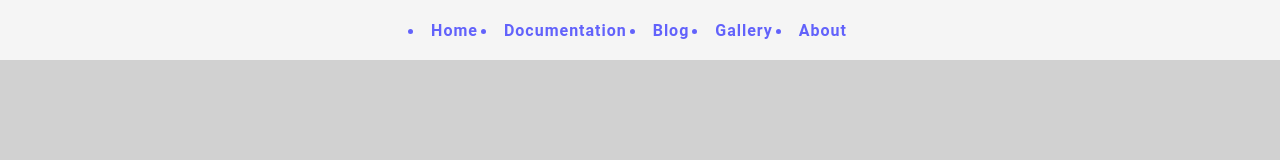
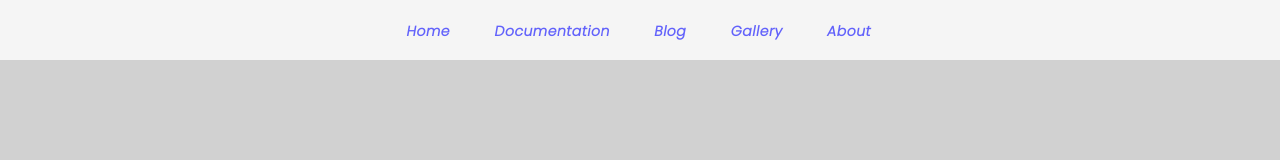
Before and after one commit to sumanl46/tictactoe, a plain HTML site: page index.html in a window 1280 px wide. Drawn offline with Linux system fonts and the light colour scheme.

Commit message:
Update index.html
new update

```diff
--- a/index.html
+++ b/index.html
@@ -2,8 +2,10 @@
 <html>
   <head>
     <title>Github</title>
+    <link rel="preconnect" href="https://fonts.gstatic.com">
+    <link href="https://fonts.googleapis.com/css2?family=Poppins:ital,wght@1,300&display=swap" rel="stylesheet">
     <style>
-      * { margin: 0; padding: 0; box-sizing: border-box; color: rgba(0, 0, 255, .6); }
+      * { margin: 0; padding: 0; box-sizing: border-box; color: rgba(0, 0, 255, .6); font-family: 'Poppins', sans-serif; }
       body {
         width: 10vw;
         height: 100vh;
@@ -32,17 +34,18 @@
         position: relative;
         width: 100%;
         display: flex;
-        grid-gap: 10px;
+        grid-gap: 20px;
         align-items: center;
         justify-content: center;
+        list-style: none;
       }
 
       ul li a {
         text-decoration: none;
         font-family: Roboto;
         font-weight: bold;
-        font-size: 16px;
-        padding: 10px;
+        font-size: 14px;
+        padding: 10px 14px;
         transition: .3s linear;
       }
 
@@ -57,18 +60,18 @@
       }
 
       a span:nth-child(2) { animation-delay: .02s; }
-      a span:nth-child(2) { animation-delay: .03s; }
-      a span:nth-child(2) { animation-delay: .04s; }
-      a span:nth-child(2) { animation-delay: .05s; }
-      a span:nth-child(2) { animation-delay: .06s; }
-      a span:nth-child(2) { animation-delay: .07s; }
-      a span:nth-child(2) { animation-delay: .08s; }
-      a span:nth-child(2) { animation-delay: .09s; }
-      a span:nth-child(2) { animation-delay: .10s; }
-      a span:nth-child(2) { animation-delay: .12s; }
-      a span:nth-child(2) { animation-delay: .14s; }
-      a span:nth-child(2) { animation-delay: .15s; }
-      a span:nth-child(2) { animation-delay: .16s; }
+      a span:nth-child(3) { animation-delay: .03s; }
+      a span:nth-child(4) { animation-delay: .04s; }
+      a span:nth-child(5) { animation-delay: .05s; }
+      a span:nth-child(6) { animation-delay: .06s; }
+      a span:nth-child(7) { animation-delay: .07s; }
+      a span:nth-child(8) { animation-delay: .08s; }
+      a span:nth-child(9) { animation-delay: .09s; }
+      a span:nth-child(10) { animation-delay: .10s; }
+      a span:nth-child(11) { animation-delay: .12s; }
+      a span:nth-child(12) { animation-delay: .14s; }
+      a span:nth-child(13) { animation-delay: .15s; }
+      a span:nth-child(14) { animation-delay: .16s; }
 
       @keyframes upDown {
         0% {
```
